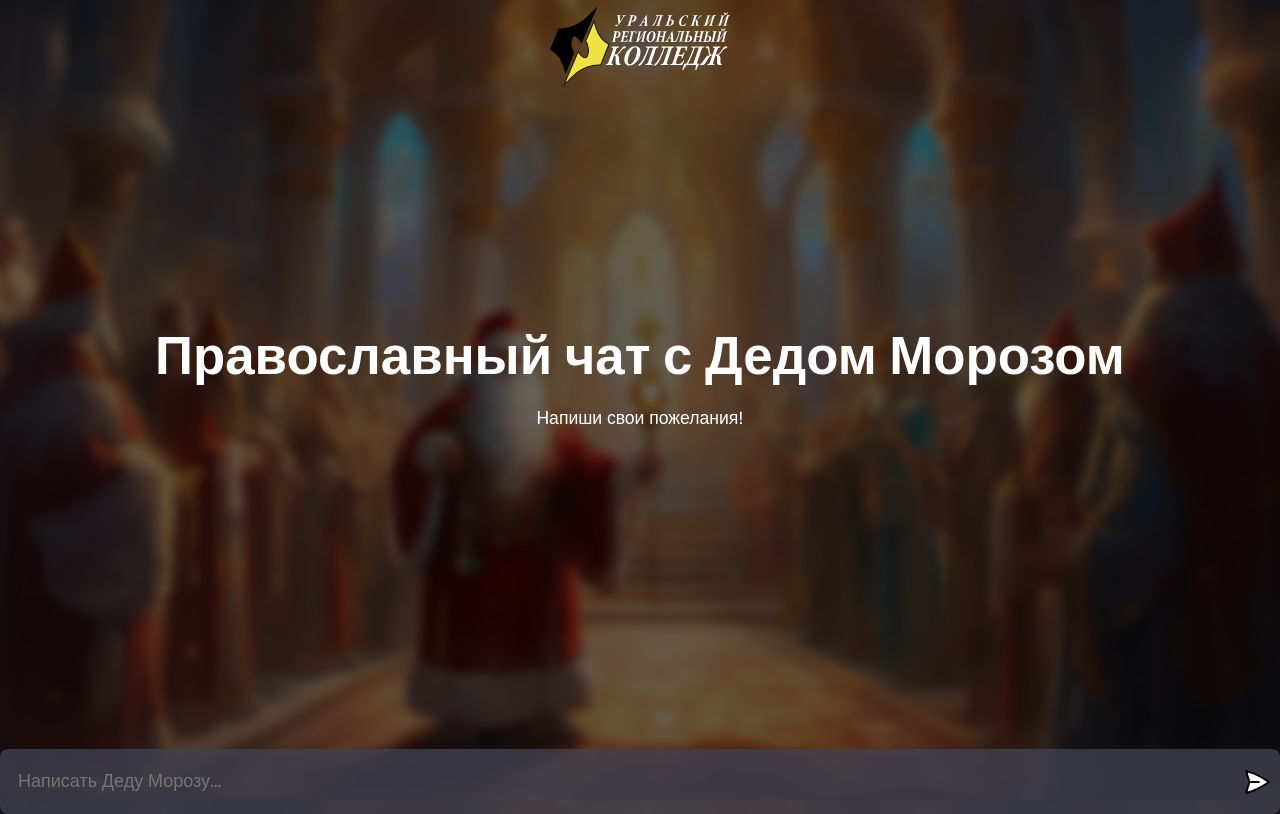
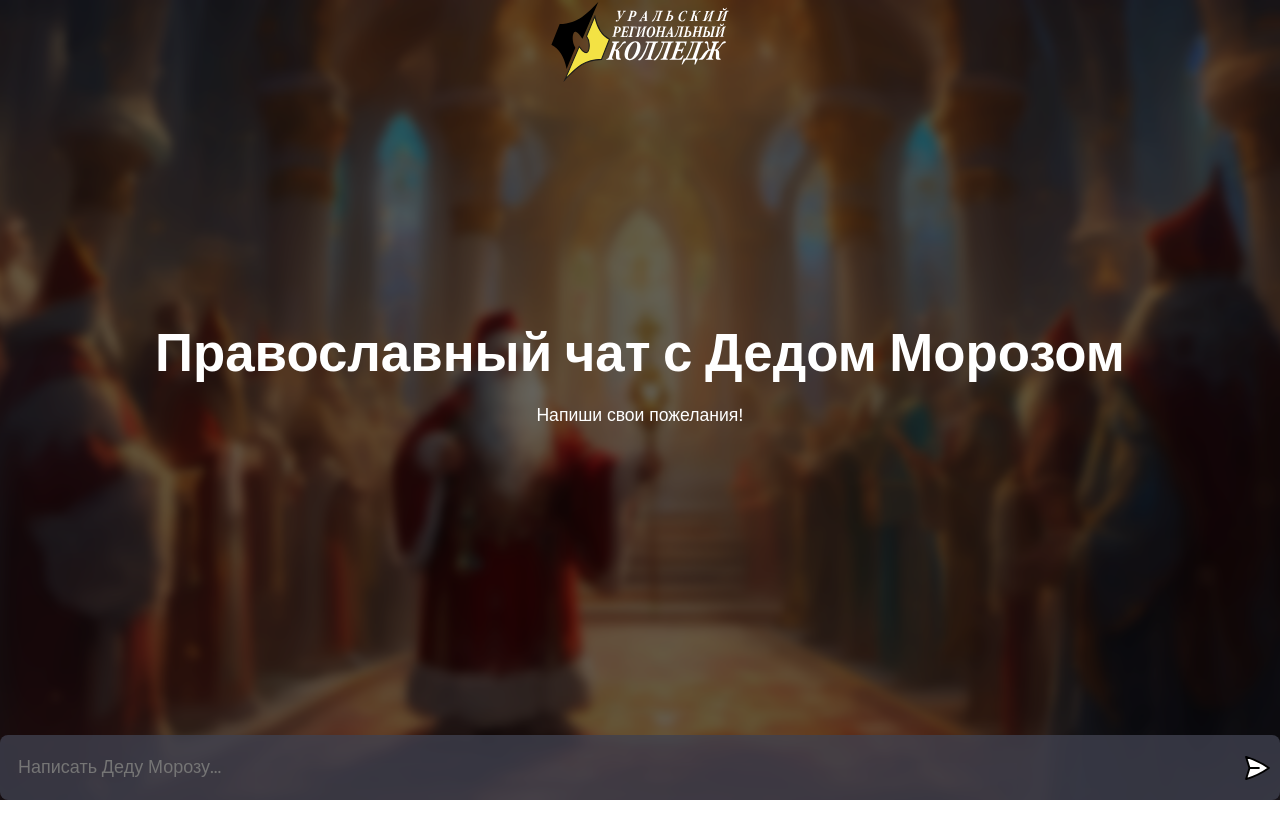
Before and after one commit to VaultSoldier/ded-moroz, a website built with Vite: page src/client/index.html in a window 1280 px wide. Built offline with nearby package versions, Linux system fonts and the light colour scheme.

Commit message:
Small fix for more adaptive frontend

```diff
--- a/src/client/index.html
+++ b/src/client/index.html
@@ -8,12 +8,13 @@
   <link rel="stylesheet" href="style.css" />
 </head>
 <body>
+
 <div class="bg"></div>
-<div class="header">
-  <a href="https://preco.ru" target="_blank"><img alt="URK LOGO" src="assets/logo.svg"></a>
-</div>
 
 <div id="app">
+  <div class="header">
+    <a href="https://preco.ru" target="_blank"><img alt="URK LOGO" src="assets/logo.svg"></a>
+  </div>
   <div class="default-text">
     <h1>Православный чат с Дедом Морозом</h1>
     <p>Напиши свои пожелания!</p>
@@ -25,6 +26,7 @@
   </form>
 </div>
 
+
 <script type="module" src="script.js"></script>
 </body>
 </html>
--- a/src/client/style.css
+++ b/src/client/style.css
@@ -15,7 +15,7 @@
 }
 
 .header{
-  padding: 2px 10px;
+  padding: 2px;
   display: -webkit-box;
   display: -ms-flexbox;
   display: flex;
@@ -24,17 +24,16 @@
   justify-content: center;
 }
 
+.header > a {
+  width: auto;
+  height: auto;
+}
+
 .header > a > img {
-  max-width: 100%;
   margin: 0 auto;
   display: inline-block;
   width: 180px;
-  height: 90px;
-}
-
-.header > a {
-  width: 180px;
-  height: 90px;
+  height: 80px;
 }
 
 .default-text {
@@ -66,7 +65,7 @@
 
 #app {
   width: 100vw;
-  height: 90vh;
+  height: 100vh;
   display: -webkit-box;
   display: -ms-flexbox;
   display: flex;
@@ -83,7 +82,6 @@
 }
 
 html {
-  /*filter: blur(5px);*/
   background-image: url(assets/bg_001.png);
   background-repeat: no-repeat;
   background-position: center center;
@@ -137,7 +135,6 @@ html {
 
 .chat {
   width: 100%;
-  /* max-width: 1280px; */
   margin: 0 auto;
 
   display: -webkit-box;
@@ -185,13 +182,6 @@ html {
 
   max-width: 100%;
   overflow-x: scroll;
-
-  /*
-   * white space refers to any spaces, tabs, or newline characters that are used to format the CSS code
-   * specifies how white space within an element should be handled. It is similar to the "pre" value, which tells the browser to treat all white space as significant and to preserve it exactly as it appears in the source code.
-   * The pre-wrap value allows the browser to wrap long lines of text onto multiple lines if necessary.
-   * The default value for the white-space property in CSS is "normal". This tells the browser to collapse multiple white space characters into a single space, and to wrap text onto multiple lines as needed to fit within its container.
-  */
 
   white-space: pre-wrap;
 
```
